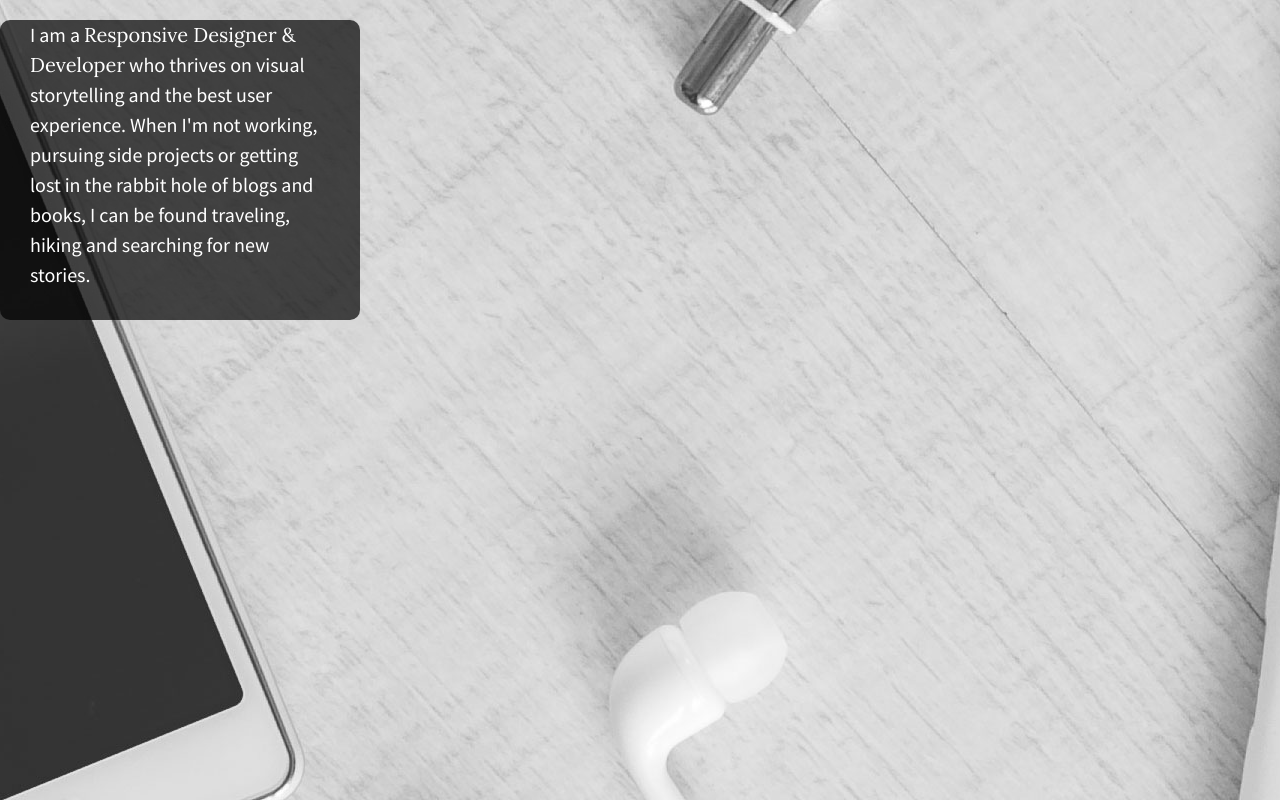
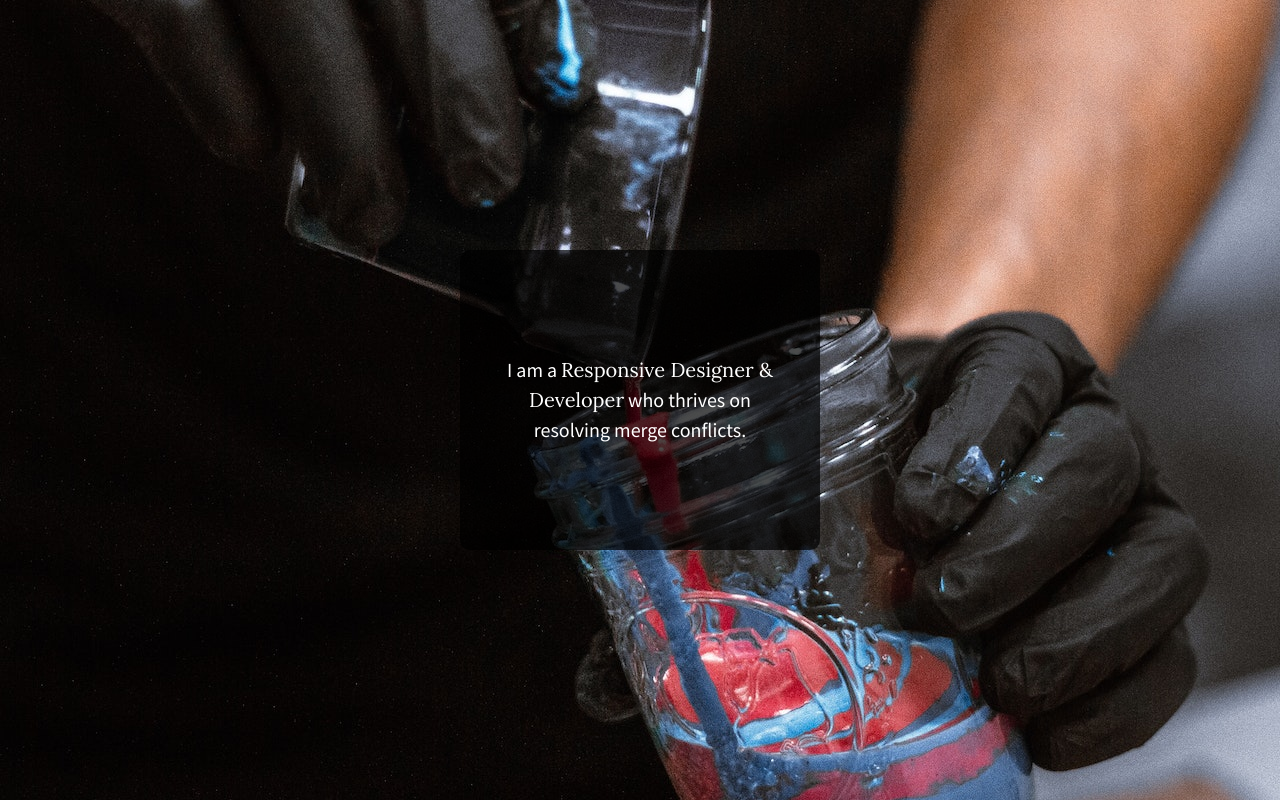
Before and after one commit to webbstandard/06.03-206-flexbox-customize-starter, a plain HTML site: page index.html in a window 1280 px wide. Drawn offline with nearby package versions, Linux system fonts and the light colour scheme.

Commit message:
Add new background, style content with flex, change copy

```diff
--- a/css/main.css
+++ b/css/main.css
@@ -97,16 +97,21 @@ textarea {
 
 /*Large Background Image*/
 html {
-  background: url(../img/bkgd2.jpg) no-repeat center center fixed;
+  background: url(../img/pexels-luis-quintero-2471215.jpg) no-repeat center center fixed;
    /* set height to 100% - these are important for allowing content to vertically align */
+   height: 100%;
 }
 
 body {
   /* set height to 100% - these are important for allowing content to vertically align */
+  height: 100%;
 }
 
 .wrapper {
   /* set the display to flex and use the justify-content & align-items properties to center all child elements on the page */
+  display: flex;
+  justify-content: center;
+  align-items: center;
   margin: 0;
   height: 100%;
   width: 100%;
@@ -114,6 +119,9 @@ body {
 
 #content {
   /* set the display to flex and use the justify-content & align-items properties to center the text within the div*/
+  display: flex;
+  justify-content: center;
+  align-items: center;
   background: #222;
   background:rgba(0,0,0,0.7);
   color: #fff;
@@ -125,6 +133,10 @@ body {
   padding: 0px 30px;
   width: 300px;
   height: 300px;
+}
+
+#content p {
+    text-align: center;
 }
 
 #content p span {
--- a/index.html
+++ b/index.html
@@ -25,7 +25,7 @@
 
         <section class="wrapper">
             <div id="content">
-                <p>I am a <span>Responsive Designer & Developer</span> who thrives on visual storytelling and the best user experience. When I'm not working, pursuing side projects or getting lost in the rabbit hole of blogs and books, I can be found traveling, hiking and searching for new stories.</p>
+                <p>I am a <span>Responsive Designer & Developer</span> who thrives on resolving merge conflicts.</p>
             </div>
         </section>
 
```
Also changed, not shown: img/bkgd.jpg (deleted), img/bkgd2.jpg (deleted), img/pexels-luis-quintero-2471215.jpg (added).
